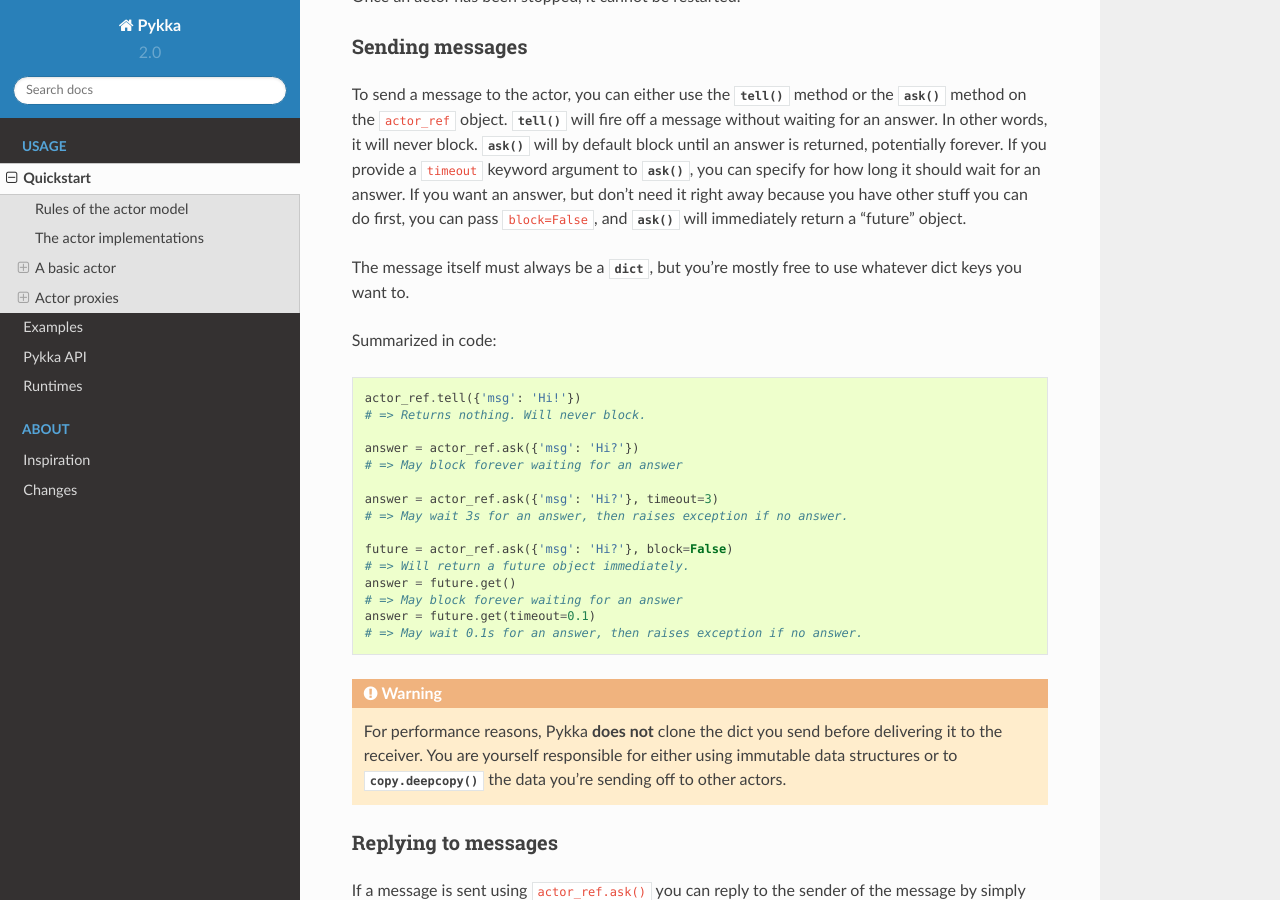
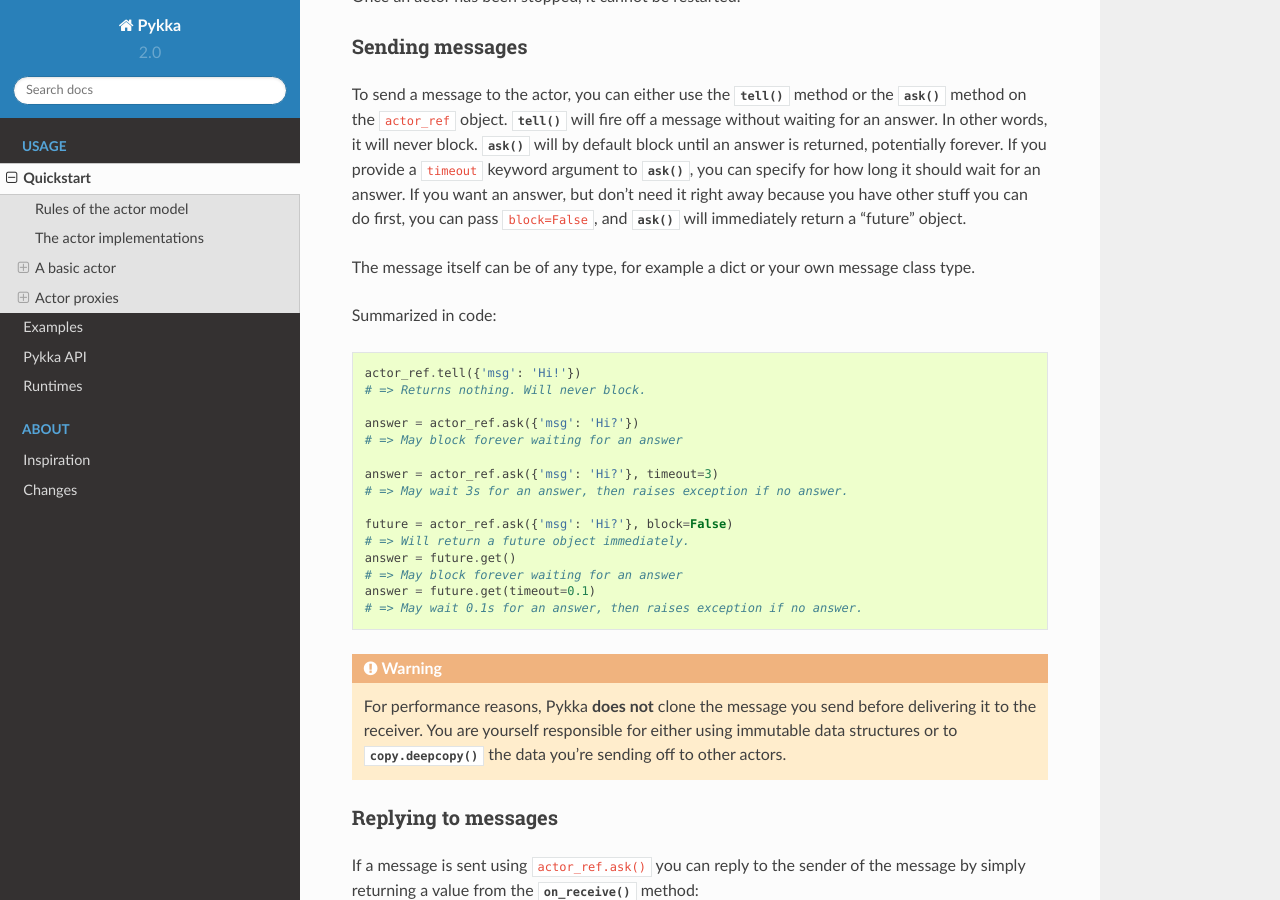
Before and after one commit to jodal/pykka, a Sphinx documentation site: the page built from docs/quickstart.rst, in a window 1280 px wide and 900 px high, scrolled down 2162 px. Built offline with Sphinx 7.4.7 and the Read the Docs theme 2.0.0, drawn with Linux system fonts in a browser that asks for light colours.

Commit message:
messaging: Wrap all messages in an Envelope
This removes all assumptions that the message is a dict, which we can
modify to piggyback our reply-to future.

Fixes #39: This change makes the example in #39 trivial to accomplish
without wrapping Pykka's Actor and Ref classes in adapters.

Fixes #45.

```diff
--- a/docs/quickstart.rst
+++ b/docs/quickstart.rst
@@ -126,8 +126,8 @@
 you have other stuff you can do first, you can pass ``block=False``, and
 :meth:`~pykka.ActorRef.ask` will immediately return a "future" object.
 
-The message itself must always be a :class:`dict`, but you're mostly free to
-use whatever dict keys you want to.
+The message itself can be of any type, for example a dict or your own message
+class type.
 
 Summarized in code::
 
@@ -149,10 +149,10 @@
 
 .. warning::
 
-    For performance reasons, Pykka **does not** clone the dict you send before
-    delivering it to the receiver. You are yourself responsible for either using
-    immutable data structures or to :func:`copy.deepcopy` the data you're
-    sending off to other actors.
+    For performance reasons, Pykka **does not** clone the message you send
+    before delivering it to the receiver. You are yourself responsible for
+    either using immutable data structures or to :func:`copy.deepcopy` the
+    data you're sending off to other actors.
 
 
 Replying to messages
```
Also changed, not shown: 3 other files.
